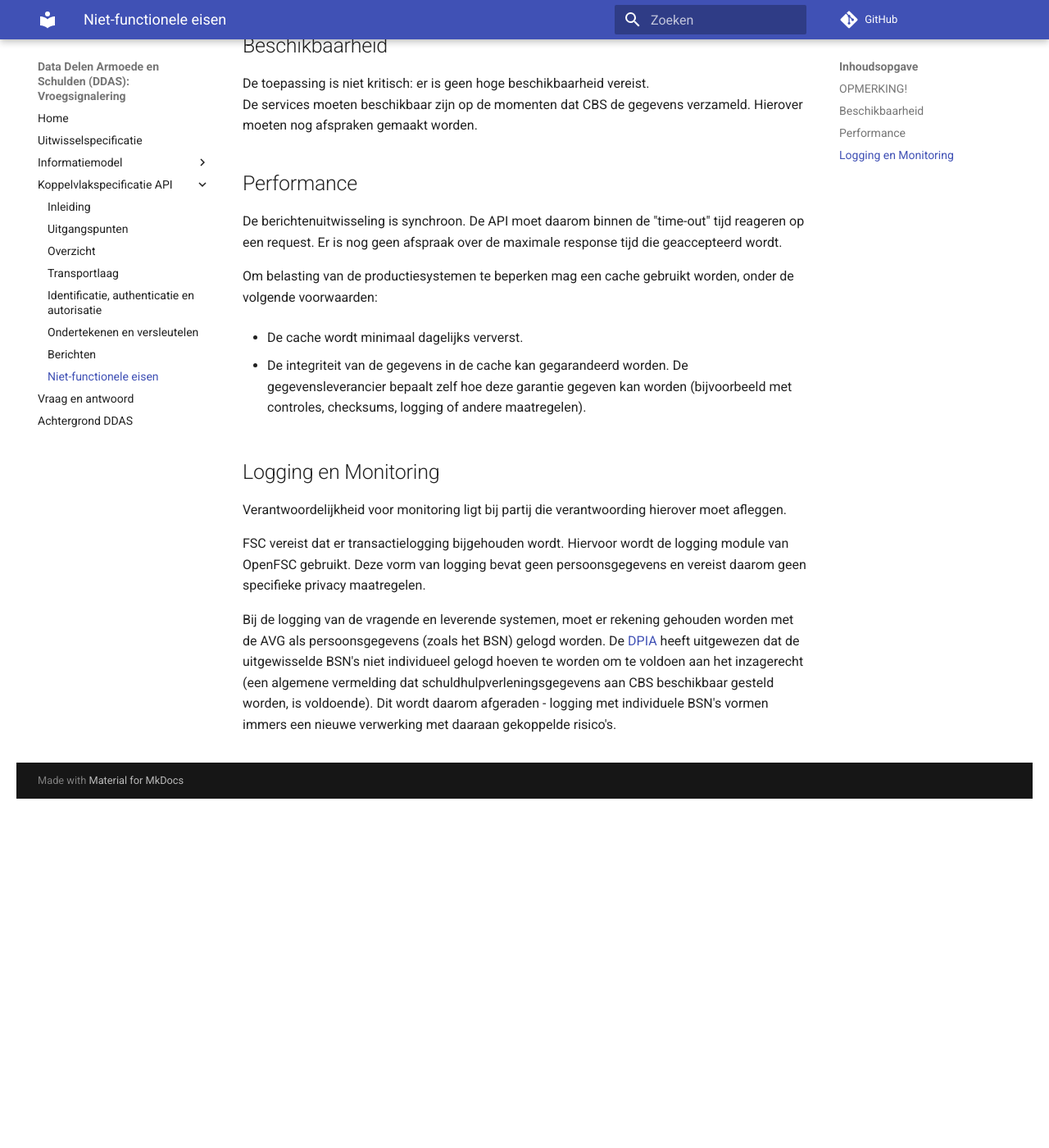
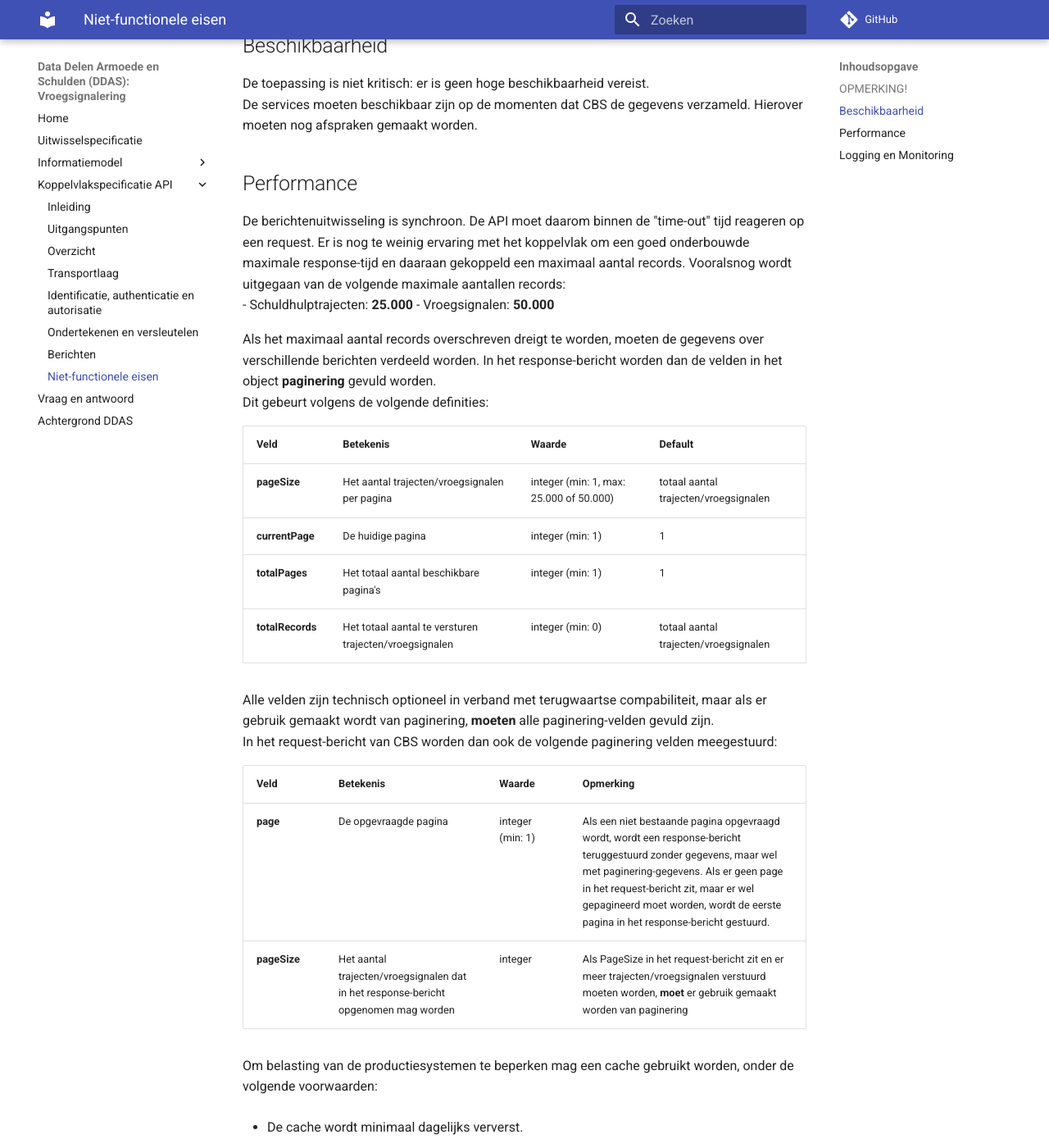
Before and after one commit to VNG-Realisatie/ddas-vroegsignalering, an MkDocs documentation site: the page built from docs/api/non-functionals.md, in a window 1280 px wide and 1400 px high, scrolled down 406 px. Shown: the whole window at 82% size. Built offline with MkDocs 1.6.1 and Material for MkDocs 9.7.7, drawn with Linux system fonts in a browser that asks for light colours; comment, search, counter and statistics services are not loaded; the version menu is left out; before the commit the page ends 1391 px from its top, so only the background shows below that.

Commit message:
paginering toegevoegd

```diff
--- a/docs/api/non-functionals.md
+++ b/docs/api/non-functionals.md
@@ -11,13 +11,36 @@ De services moeten beschikbaar zijn op de momenten dat CBS de gegevens verzameld
 
 ## Performance
 
-De berichtenuitwisseling is synchroon. De API moet daarom binnen de "time-out" tijd reageren op een request. Er is nog geen afspraak over de maximale response tijd die geaccepteerd wordt.
+De berichtenuitwisseling is synchroon. De API moet daarom binnen de "time-out" tijd reageren op een request. Er is nog te weinig ervaring met het koppelvlak om een goed onderbouwde maximale response-tijd en daaraan gekoppeld een maximaal aantal records.
+Vooralsnog wordt uitgegaan van de volgende maximale aantallen records:
+- Schuldhulptrajecten:  **25.000**
+- Vroegsignalen:  **50.000**
+
+Als het maximaal aantal records overschreven dreigt te worden, moeten de gegevens over verschillende berichten verdeeld worden. In het response-bericht worden dan de velden in het object **paginering** gevuld worden.
+Dit gebeurt volgens de volgende definities:
+
+| Veld | Betekenis | Waarde | Default |
+|------|-----------|--------|---------|
+| **pageSize** | Het aantal trajecten/vroegsignalen per pagina | integer (min: 1, max: 25.000 of 50.000) | totaal aantal trajecten/vroegsignalen |
+| **currentPage** | De huidige pagina | integer (min: 1) | 1 |
+| **totalPages** | Het totaal aantal beschikbare pagina's | integer (min: 1) | 1 |
+| **totalRecords** | Het totaal aantal te versturen trajecten/vroegsignalen | integer (min: 0) | totaal aantal trajecten/vroegsignalen |
+
+Alle velden zijn technisch optioneel in verband met terugwaartse compabiliteit, maar als er gebruik gemaakt wordt van paginering, **moeten** alle paginering-velden gevuld zijn.
+In het request-bericht van CBS worden dan ook de volgende paginering velden meegestuurd:
+
+| Veld | Betekenis | Waarde | Opmerking |
+|------|-----------|--------|---------|
+| **page** | De opgevraagde pagina | integer (min: 1) | Als een niet bestaande pagina opgevraagd wordt, wordt een response-bericht teruggestuurd zonder gegevens, maar wel met paginering-gegevens. Als er geen page in het request-bericht zit, maar er wel gepagineerd moet worden, wordt de eerste pagina in het response-bericht gestuurd. |
+| **pageSize** | Het aantal trajecten/vroegsignalen dat in het response-bericht opgenomen mag worden | integer | Als PageSize in het request-bericht zit en er meer trajecten/vroegsignalen verstuurd moeten worden, **moet** er gebruik gemaakt worden van paginering |
+
 
 Om belasting van de productiesystemen te beperken mag een cache gebruikt worden, onder de volgende voorwaarden:
 
 - De cache wordt minimaal dagelijks ververst.
 
 - De integriteit van de gegevens in de cache kan gegarandeerd worden. De gegevensleverancier bepaalt zelf hoe deze garantie gegeven kan worden (bijvoorbeeld met controles, checksums, logging of andere maatregelen).
+
 
 ## Logging en Monitoring
 
```
Also changed, not shown: docs/api/berichten.md (+6 -0 lines), 2 other files.
